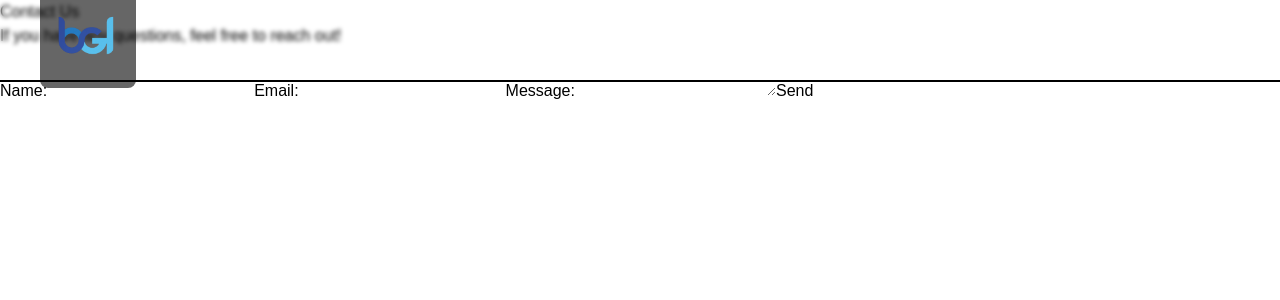
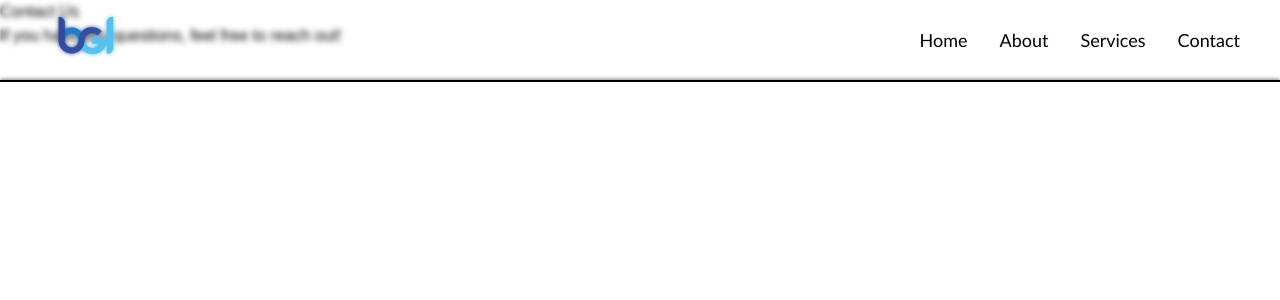
Before and after one commit to Dinuki85/barco, a Next.js app: page /contact in a window 1280 px wide. Shown: the top 300 px of the page. Built offline with nearby package versions, Linux system fonts and the light colour scheme.

Commit message:
Update:update the code by including animation to the navbar titles when hover it

```diff
--- a/app/about/page.jsx
+++ b/app/about/page.jsx
@@ -1,10 +1,15 @@
+import Header from "../components/Header";
+
 export default function AboutPage() {
   return (
+    <>
+    <Header forceBlack={true}/>
     <div id='about' className='flex flex-col items-center justify-center min-h-screen bg-white'>
         <main className='flex flex-col items-center justify-center min-h-screen bg-gray-100'>
             <h1 className='mb-4 text-3xl font-bold'>About Us</h1>
             <p className='max-w-xl text-lg text-center'>Learn more about our company and values.</p>
         </main>
     </div>
+    </>
   )
 }
--- a/app/components/Header.jsx
+++ b/app/components/Header.jsx
@@ -49,7 +49,7 @@ const Header = ({ forceBlack = false }) => {
           href="/"
           className={`flex items-center h-full text-2xl font-bold transition-colors duration-300 ${textColor}`}
         >
-          <div className="flex items-center justify-center w-20 h-20 pl-2 pr-3 rounded-lg md:w-24 md:h-24 bg-black/60">
+          <div className="flex items-center justify-center w-20 h-20 pl-2 pr-3 rounded-lg md:w-24 md:h-24">
             <Image
               src="/logo.png"
               alt="Barco Logo"
@@ -58,7 +58,6 @@ const Header = ({ forceBlack = false }) => {
               className="object-contain"
               priority
             />
-
           </div>
         </Link>
 
@@ -78,11 +77,13 @@ const Header = ({ forceBlack = false }) => {
               <li key={index}>
                 <Link
                   href={link.href}
-                  className={`text-lg transition-colors duration-300 ${
-                    forceBlack || scrolled
+                  className={`relative text-lg transition-colors duration-300
+                    ${forceBlack || scrolled
                       ? "text-black hover:text-gray-600"
-                      : "text-white hover:text-gray-300"
-                  }`}
+                      : "text-white hover:text-gray-300"}
+                    after:absolute after:left-0 after:-bottom-1 after:w-full after:h-0.5
+                    after:bg-current after:scale-x-0 hover:after:scale-x-100 after:transition-transform after:duration-300 after:origin-left
+                  `}
                 >
                   {link.name}
                 </Link>
--- a/app/contact/page.jsx
+++ b/app/contact/page.jsx
@@ -1,20 +1,14 @@
+import Header from "../components/Header";
+
 export default function ContactPage() {
   return (
-    <div>
-      <h1>Contact Us</h1>
-      <p>If you have any questions, feel free to reach out!</p>
-      <form>
-        <label htmlFor="name">Name:</label>
-        <input type="text" id="name" name="name" required />
+    <>
+      <Header forceBlack={true} />
+      <div>
+        <h1>Contact Us</h1>
+        <p>If you have any questions, feel free to reach out!</p>
 
-        <label htmlFor="email">Email:</label>
-        <input type="email" id="email" name="email" required />
-
-        <label htmlFor="message">Message:</label>
-        <textarea id="message" name="message" required></textarea>
-
-        <button type="submit">Send</button>
-      </form>
     </div>
+    </>
   );
 }
```
